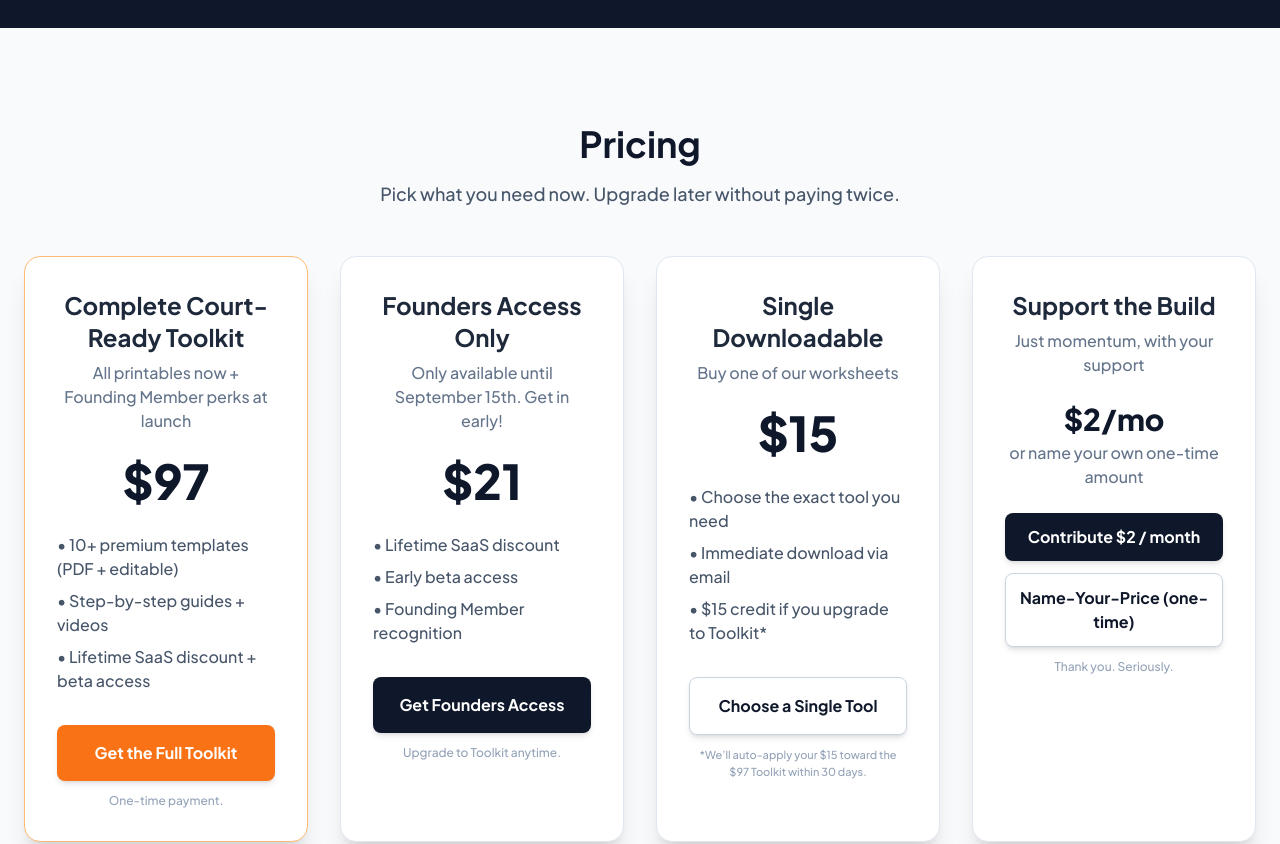
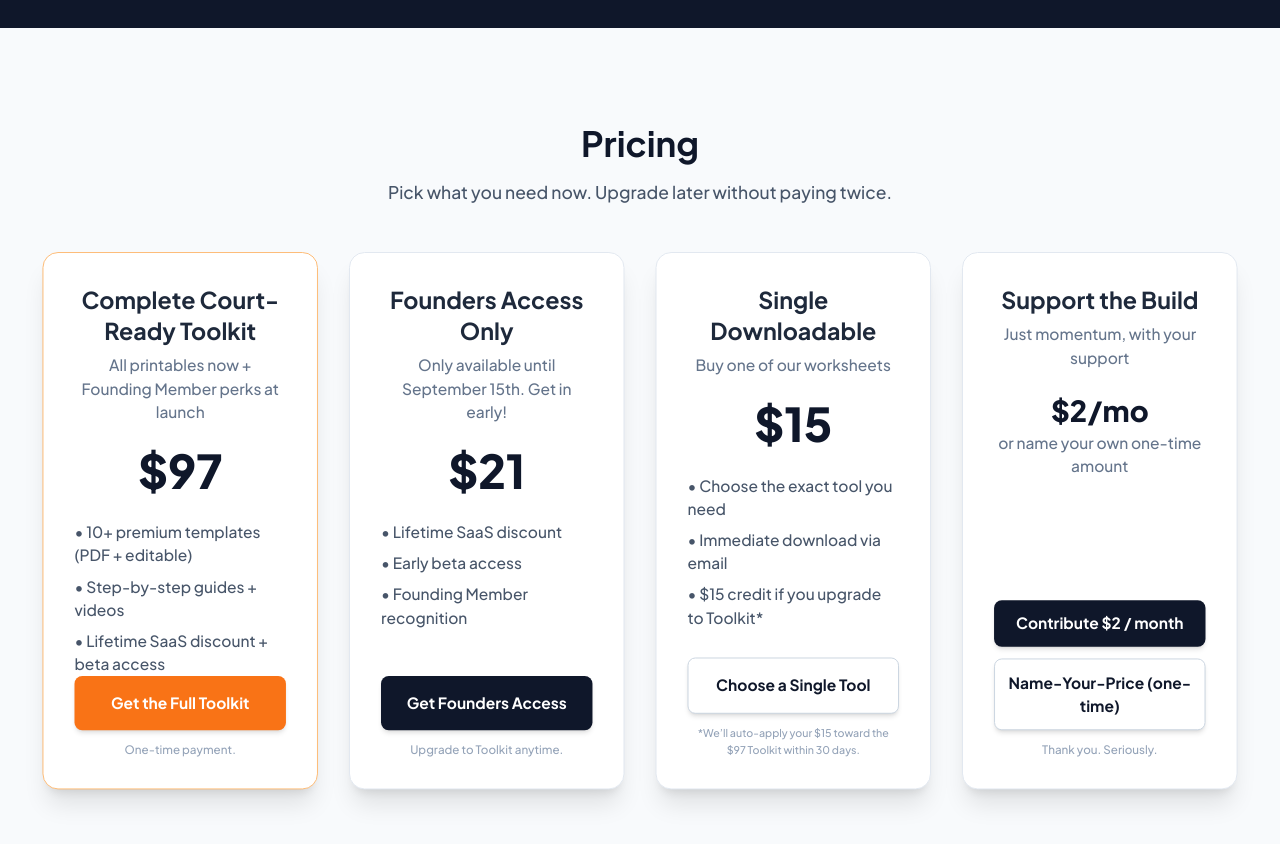
Before and after one commit to RedThreadGrp/ThreadLock, a Next.js app: page / in a window 1280 px wide. Shown: the part 2100-2944 px from the top of the page. Built offline with nearby package versions, Linux system fonts and the light colour scheme.

Commit message:
Update index.js

```diff
--- a/pages/index.js
+++ b/pages/index.js
@@ -320,15 +320,19 @@ const StatisticsSection = () => (
 );
 
 /* ---------------- Pricing ---------------- */
+// Changes:
+// 1) Slightly smaller on desktop: container is scaled down a touch on lg+
+// 2) Buttons aligned to the bottom: cards use flex-col + mt-auto before the button
+// 3) Consistent heights on desktop with lg:min-h
 const PricingSection = ({ onBuyToolkit, onBuyFounders, onPickSingle, onContribMonthly, onContribNYOP }) => (
   <section id="pricing" className="py-20 md:py-24 bg-slate-50 text-center text-gray-800">
-    <div className="container mx-auto px-6">
+    <div className="container mx-auto px-6 lg:scale-[0.97] lg:origin-top">
       <h2 className="text-3xl md:text-4xl font-bold mb-4 text-slate-900">Pricing</h2>
       <p className="text-lg text-slate-600 mb-12 max-w-3xl mx-auto">Pick what you need now. Upgrade later without paying twice.</p>
 
-      <div className="grid lg:grid-cols-4 gap-8 max-w-7xl mx-auto">
+      <div className="grid lg:grid-cols-4 gap-8 max-w-7xl mx-auto items-stretch">
         {/* $97 Toolkit */}
-        <div className="bg-white rounded-2xl shadow-xl border border-orange-300 p-8 flex flex-col">
+        <div className="bg-white rounded-2xl shadow-xl border border-orange-300 p-8 flex flex-col lg:min-h-[520px]">
           <h3 className="text-2xl font-bold text-slate-800 mb-2">Complete Court-Ready Toolkit</h3>
           <p className="text-slate-500 mb-6">All printables now + Founding Member perks at launch</p>
           <div className="text-5xl font-extrabold text-slate-900 mb-1">$97</div>
@@ -337,14 +341,15 @@ const PricingSection = ({ onBuyToolkit, onBuyFounders, onPickSingle, onContribMo
             <li>• Step-by-step guides + videos</li>
             <li>• Lifetime SaaS discount + beta access</li>
           </ul>
-          <button onClick={onBuyToolkit} className="mt-8 w-full bg-orange-500 hover:bg-orange-600 text-white font-semibold py-4 rounded-lg shadow-md transition-all">
+          <div className="mt-auto" />
+          <button onClick={onBuyToolkit} className="w-full bg-orange-500 hover:bg-orange-600 text-white font-semibold py-4 rounded-lg shadow-md transition-all">
             Get the Full Toolkit
           </button>
           <p className="text-xs text-slate-400 mt-3">One-time payment.</p>
         </div>
 
         {/* $21 Founders Only */}
-        <div className="bg-white rounded-2xl shadow-xl border border-slate-200 p-8 flex flex-col">
+        <div className="bg-white rounded-2xl shadow-xl border border-slate-200 p-8 flex flex-col lg:min-h-[520px]">
           <h3 className="text-2xl font-bold text-slate-800 mb-2">Founders Access Only</h3>
           <p className="text-slate-500 mb-6">Only available until September 15th. Get in early!</p>
           <div className="text-5xl font-extrabold text-slate-900 mb-1">$21</div>
@@ -353,14 +358,15 @@ const PricingSection = ({ onBuyToolkit, onBuyFounders, onPickSingle, onContribMo
             <li>• Early beta access</li>
             <li>• Founding Member recognition</li>
           </ul>
-          <button onClick={onBuyFounders} className="mt-8 w-full bg-slate-900 hover:bg-slate-800 text-white font-semibold py-4 rounded-lg shadow-md transition-all">
+          <div className="mt-auto" />
+          <button onClick={onBuyFounders} className="w-full bg-slate-900 hover:bg-slate-800 text-white font-semibold py-4 rounded-lg shadow-md transition-all">
             Get Founders Access
           </button>
           <p className="text-xs text-slate-400 mt-3">Upgrade to Toolkit anytime.</p>
         </div>
 
         {/* $15 Single PDF */}
-        <div className="bg-white rounded-2xl shadow-xl border border-slate-200 p-8 flex flex-col">
+        <div className="bg-white rounded-2xl shadow-xl border border-slate-200 p-8 flex flex-col lg:min-h-[520px]">
           <h3 className="text-2xl font-bold text-slate-800 mb-2">Single Downloadable</h3>
           <p className="text-slate-500 mb-6">Buy one of our worksheets</p>
           <div className="text-5xl font-extrabold text-slate-900 mb-1">$15</div>
@@ -369,19 +375,20 @@ const PricingSection = ({ onBuyToolkit, onBuyFounders, onPickSingle, onContribMo
             <li>• Immediate download via email</li>
             <li>• $15 credit if you upgrade to Toolkit*</li>
           </ul>
-          <button onClick={onPickSingle} className="mt-8 w-full bg-white border border-slate-300 hover:bg-slate-100 text-slate-900 font-semibold py-4 rounded-lg shadow-md transition-all">
+          <div className="mt-auto" />
+          <button onClick={onPickSingle} className="w-full bg-white border border-slate-300 hover:bg-slate-100 text-slate-900 font-semibold py-4 rounded-lg shadow-md transition-all">
             Choose a Single Tool
           </button>
           <p className="text-[11px] text-slate-400 mt-3">*We’ll auto-apply your $15 toward the $97 Toolkit within 30 days.</p>
         </div>
 
         {/* Support */}
-        <div className="bg-white rounded-2xl shadow-xl border border-slate-200 p-8 flex flex-col">
+        <div className="bg-white rounded-2xl shadow-xl border border-slate-200 p-8 flex flex-col lg:min-h-[520px]">
           <h3 className="text-2xl font-bold text-slate-800 mb-2">Support the Build</h3>
           <p className="text-slate-500 mb-6">Just momentum, with your support</p>
           <div className="text-3xl font-extrabold text-slate-900 mb-1">$2/mo</div>
           <p className="text-slate-500 mb-6">or name your own one-time amount</p>
-          <div className="grid grid-cols-1 gap-3">
+          <div className="grid grid-cols-1 gap-3 mt-auto">
             <button onClick={onContribMonthly} className="w-full bg-slate-900 hover:bg-slate-800 text-white font-semibold py-3 rounded-lg shadow-md transition-all">
               Contribute $2 / month
             </button>
@@ -496,6 +503,15 @@ export default function Home() {
         />
         <link rel="canonical" href={SITE_URL} />
 
+        {/* Favicon + PWA */}
+        <link rel="icon" href="/favicon.ico" />
+        <link rel="icon" type="image/png" sizes="16x16" href="/favicon-16x16.png" />
+        <link rel="icon" type="image/png" sizes="32x32" href="/favicon-32x32.png" />
+        <link rel="apple-touch-icon" sizes="180x180" href="/favicon-180x180.png" />
+        <link rel="manifest" href="/manifest.json" />
+        <meta name="msapplication-config" content="/browserconfig.xml" />
+        <meta name="theme-color" content="#ffffff" />
+
         {/* Open Graph */}
         <meta property="og:site_name" content="ThreadLock" />
         <meta property="og:type" content="website" />
@@ -516,7 +532,6 @@ export default function Home() {
 
         {/* Crawl hints */}
         <meta name="robots" content="index, follow" />
-        <meta name="theme-color" content="#f97316" />
       </Head>
 
       <div className="bg-white">
```
